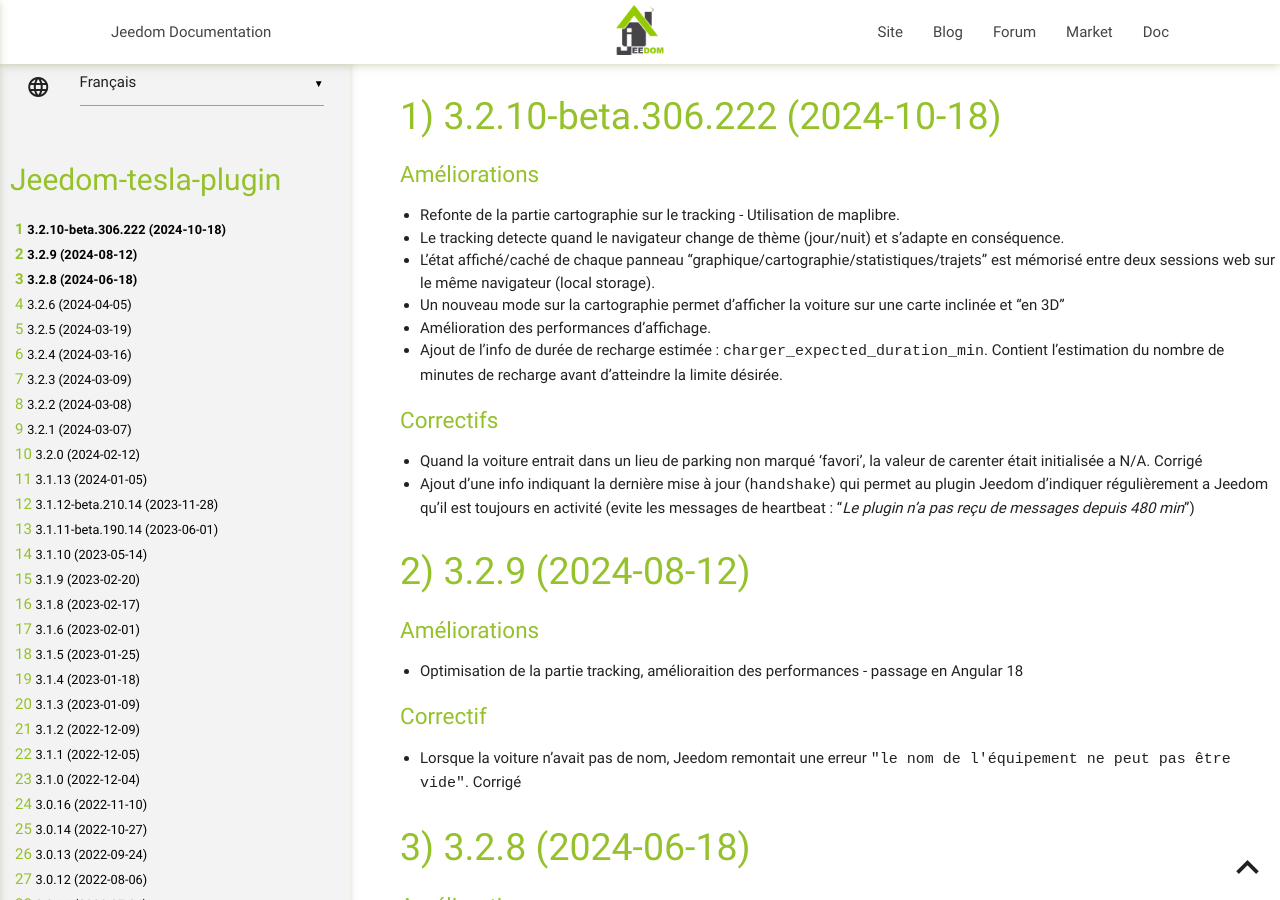
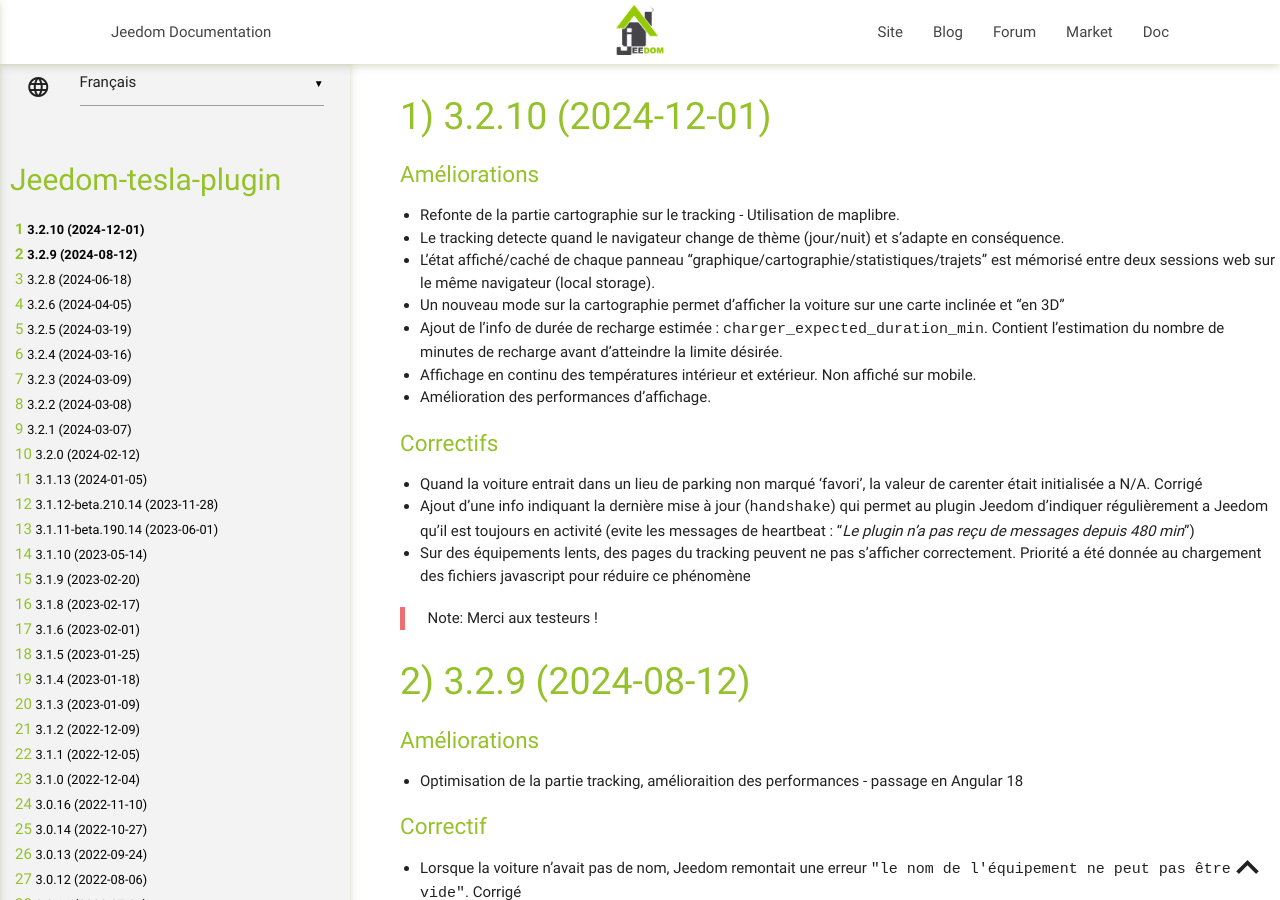
Before and after one commit to vercorsio/jeedom-tesla-plugin, a Jekyll site: the page built from fr_FR/changelog.md, in a window 1280 px wide and 900 px high. Built offline with Jekyll 4.4.1, drawn with Linux system fonts in a browser that asks for light colours; our own code applies the rules of GitHub Pages for plain Markdown files.

Commit message:
Version 3.2.10

```diff
--- a/fr_FR/changelog.md
+++ b/fr_FR/changelog.md
@@ -1,18 +1,22 @@
-<a name="v3.2.10-beta.306.222"></a>
-# 3.2.10-beta.306.222 (2024-10-18)
+<a name="v3.2.10"></a>
+# 3.2.10 (2024-12-01)
 ### Améliorations
   - Refonte de la partie cartographie sur le tracking - Utilisation de maplibre.
   - Le tracking detecte quand le navigateur change de thème (jour/nuit) et s'adapte en conséquence.
   - L'état affiché/caché de chaque panneau "graphique/cartographie/statistiques/trajets" est mémorisé entre deux sessions web sur le même navigateur (local storage).
   - Un nouveau mode sur la cartographie permet d'afficher la voiture sur une carte inclinée et "en 3D"
+  - Ajout de l'info de durée de recharge estimée : `charger_expected_duration_min`. Contient l'estimation du nombre de minutes de recharge avant d'atteindre la limite désirée.
+  - Affichage en continu des températures intérieur et extérieur. Non affiché sur mobile.
   - Amélioration des performances d'affichage.
-  - Ajout de l'info de durée de recharge estimée : `charger_expected_duration_min`. Contient l'estimation du nombre de minutes de recharge avant d'atteindre la limite désirée.
 
 
 ### Correctifs
   - Quand la voiture entrait dans un lieu de parking non marqué 'favori', la valeur de carenter était initialisée a N/A. Corrigé
   - Ajout d'une info indiquant la dernière mise à jour (`handshake`) qui permet au plugin Jeedom d'indiquer régulièrement a Jeedom qu'il est toujours en activité (evite les messages de heartbeat : "*Le plugin n'a pas reçu de messages depuis 480 min*")
+  - Sur des équipements lents, des pages du tracking peuvent ne pas s'afficher correctement. Priorité a été donnée au chargement des fichiers javascript pour réduire ce phénomène
 
+
+> Note: Merci aux testeurs !
 
 <a name="v3.2.9"></a>
 # 3.2.9 (2024-08-12)
```
Also changed, not shown: fr_FR/index.md (+6 -1 lines).
